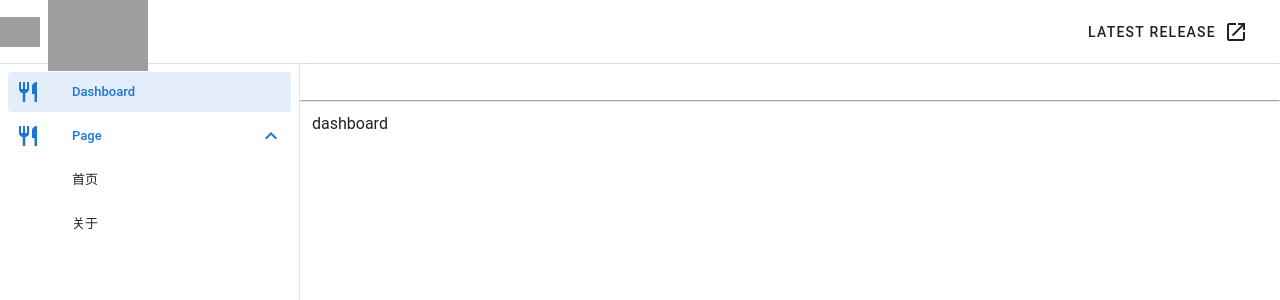
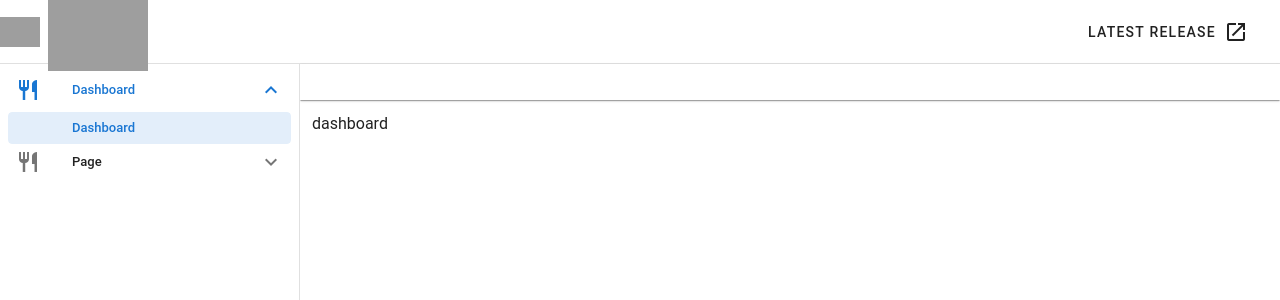
Before and after one commit to gongzigege/vue2_vuetify_template, a Vue app: page /dashboard#/home in a window 1280 px wide. Shown: the top 300 px of the page. Built offline with nearby package versions, Linux system fonts and the light colour scheme; grey boxes are pictures that could not be loaded.

Commit message:
路由和侧边栏 结合

```diff
--- a/src/layouts/AppNavigationDrawer.vue
+++ b/src/layouts/AppNavDrawer.vue
@@ -6,7 +6,7 @@
     disable-route-watcher
     width="300"
     class="gy-navigation-drawer"
-    v-model="$store.state.app.appbar.opened"
+    v-model="drawer"
   >
     <template #prepend>
       <div class="d-flex align-center gy-bar--underline" style="height: 64px;">
@@ -29,27 +29,33 @@
         />
       </div>
     </template>
+    <keep-alive>
+      <AppNavDrawerList :routes="routes" />
+    </keep-alive>
 
-    <template #default>
-      <AppNavigationDrawerList :routes="routes" />
-    </template>
+    <div class="pt-12" />
   </v-navigation-drawer>
 </template>
 <script>
-import { constantRoutes } from '@/router'
+import { constantRoutes, asyncRoutes } from '@/router'
 
 export default {
-  name: 'AppNavigationDrawer',
+  name: 'AppNavDrawer',
   components: {
-    AppNavigationDrawerList: () => import('./components/AppNavigationDrawerList')
+    AppNavDrawerList: () => import('./components/AppNavDrawerList')
   },
 
   data: () => ({
-    routes: []
+    drawer: null
   }),
-  computed: {},
+  computed: {
+    routes() {
+      return constantRoutes.concat(asyncRoutes)
+    }
+  },
+  created() {},
   mounted() {
-    this.routes = constantRoutes
+    this.drawer = this.$store.state.app.appbar.opened
   },
   methods: {}
 }
--- /dev/null
+++ b/src/layouts/components/AppNavDrawerList.vue
@@ -0,0 +1,79 @@
+<template>
+  <v-list nav dense expand>
+    <template v-for="item in navDrawerList">
+      <AppNavDrawerListGroup
+        v-if="item.children"
+        :key="`group-${item.path}`"
+        :item="item"
+        :basePath="item.path"
+      />
+
+      <AppNavDrawerListItem v-else :key="`item-${item.path}`" />
+    </template>
+  </v-list>
+</template>
+
+<script>
+/**
+ * TODO: 只有一个路由时，子路由作为默认路由 - 2021/01/18
+ */
+import { mapActions } from 'vuex'
+
+export default {
+  name: 'AppNavDrawerList',
+  components: {
+    AppNavDrawerListGroup: () => import('./AppNavDrawerListGroup'),
+    AppNavDrawerListItem: () => import('./AppNavDrawerListItem')
+  },
+  props: {
+    routes: {
+      type: Array,
+      required: true,
+      default: () => []
+    }
+  },
+  data() {
+    this.onlyOneChild = null
+    return {}
+  },
+  computed: {
+    navDrawerList() {
+      const filterList = this.filterHandle(this.routes)
+      console.log(filterList)
+      return filterList
+    }
+  },
+  methods: {
+    ...mapActions(['tabViews/addTabView']),
+
+    _isExpand(value, route) {
+      const routeCurrent = route
+      if (routeCurrent.path === value) {
+        return true
+      } else {
+        return false
+      }
+    },
+
+    listItemHandle(values) {
+      console.log(values)
+
+      this['tabViews/addTabView'](values)
+    },
+
+    // 递归过滤路由中包含 hidden: true 的路由
+    filterHandle(array) {
+      return array.filter((item) => {
+        if (!item.hidden) {
+          if (item.children) {
+            item.children = this.filterHandle(item.children)
+          }
+          return item
+        }
+      })
+    }
+  }
+}
+</script>
+
+<style></style>
--- /dev/null
+++ b/src/layouts/components/AppNavDrawerListGroup.vue
@@ -0,0 +1,81 @@
+<template>
+  <v-list-group
+    v-model="model"
+    :group="group"
+    :prepend-icon="item.meta.icon"
+    class="v-list-group--default"
+    no-action
+    v-bind="$attrs"
+  >
+    <template v-slot:activator>
+      <v-list-item-content>
+        <v-list-item-title v-if="item.meta.title" v-text="item.meta.title"></v-list-item-title>
+      </v-list-item-content>
+    </template>
+
+    <template v-for="child in item.children">
+      <AppNavDrawerListGroup
+        v-if="child.children"
+        :key="`sub-group-${child.name}`"
+        :item="child"
+        :basePath="`${basePath}/${child.path}`"
+        sub-group
+      />
+
+      <AppNavDrawerListItem
+        v-else
+        :key="`child-${child.name}`"
+        :item="child"
+        :basePath="basePath"
+      />
+    </template>
+  </v-list-group>
+</template>
+
+<script>
+export default {
+  name: 'AppNavDrawerListGroup',
+  components: {
+    AppNavDrawerListItem: () => import('./AppNavDrawerListItem')
+  },
+  props: {
+    item: {
+      type: Object,
+      default: () => ({})
+    },
+    basePath: {
+      type: String,
+      default: ''
+    }
+  },
+  data: () => ({
+    model: null
+  }),
+  computed: {
+    // 分配路由命名空间。接受用于确定活动状态的字符串或regexp
+    group() {
+      return this.genGroup(this.item.children)
+    }
+  },
+  methods: {
+    genGroup(items) {
+      return items
+        .reduce((acc, cur) => {
+          acc.push(cur.children ? this.genGroup(cur.children) : cur.path)
+          return acc
+        }, [])
+        .join('|')
+    }
+  }
+}
+</script>
+
+<style lang="sass">
+.v-list-group.v-list-group--default
+  .v-list-group__header
+    min-height: 32px
+
+    > .v-list-item__icon
+      margin-bottom: 6px
+      margin-top: 6px
+</style>
--- /dev/null
+++ b/src/layouts/components/AppNavDrawerListItem.vue
@@ -0,0 +1,60 @@
+<template>
+  <v-list-item
+    :href="item.href"
+    :rel="item.href ? 'nofollow' : undefined"
+    :target="item.href ? '_blank' : undefined"
+    :to="resolvePath(item.path)"
+    class="v-list-item--default"
+    v-bind="$attrs"
+    v-on="$listeners"
+  >
+    <v-list-item-icon v-if="item.icon">
+      <v-icon v-text="item.icon" />
+    </v-list-item-icon>
+
+    <v-list-item-content>
+      <v-list-item-title v-text="item.meta.title" />
+    </v-list-item-content>
+  </v-list-item>
+</template>
+
+<script>
+import path from 'path'
+import { isExternal } from '@/utils/validate'
+
+export default {
+  name: 'AppNavDrawerListItem',
+
+  props: {
+    item: {
+      type: Object,
+      default: () => ({})
+    },
+    basePath: {
+      type: String,
+      default: ''
+    }
+  },
+
+  methods: {
+    resolvePath(routePath) {
+      if (isExternal(routePath)) {
+        return routePath
+      }
+      if (isExternal(this.basePath)) {
+        return this.basePath
+      }
+      return path.resolve(this.basePath, routePath)
+    }
+  }
+}
+</script>
+
+<style lang="sass">
+.v-list-item.v-list-item.v-list-item--default
+  min-height: 32px
+
+  > .v-list-item__icon
+    margin-bottom: 6px
+    margin-top: 6px
+</style>
--- a/src/layouts/components/AppNavigationDrawerList.vue
+++ /dev/null
@@ -1,100 +0,0 @@
-<template>
-  <v-list nav dense>
-    <template v-for="route in routes">
-      <v-list-item
-        :key="route.path"
-        v-if="hasOneShowingChild(route.children, route)"
-        link
-        target="a"
-        :to="{ name: onlyOneChild.name, query: onlyOneChild.query }"
-        color="primary"
-        @click="listItemHandle(onlyOneChild)"
-      >
-        <v-list-item-icon>
-          <v-icon v-text="onlyOneChild.meta.action"></v-icon>
-        </v-list-item-icon>
-        <v-list-item-content>
-          <v-list-item-title v-text="onlyOneChild.meta.title"></v-list-item-title>
-        </v-list-item-content>
-      </v-list-item>
-
-      <v-list-group :key="route.path" v-else v-model="route.meta.action" no-action color="primary">
-        <template v-slot:activator>
-          <v-list-item-icon>
-            <v-icon v-text="route.meta.action"></v-icon>
-          </v-list-item-icon>
-          <v-list-item-content>
-            <v-list-item-title v-text="route.meta.title"></v-list-item-title>
-          </v-list-item-content>
-        </template>
-
-        <v-list-item
-          link
-          target="a"
-          v-for="child in route.children"
-          :to="{ name: child.name, query: child.query }"
-          :key="child.meta.title"
-          color="primary"
-          @click="listItemHandle(child)"
-        >
-          <v-list-item-content>
-            <v-list-item-title v-text="child.meta.title"></v-list-item-title>
-          </v-list-item-content>
-        </v-list-item>
-      </v-list-group>
-    </template>
-  </v-list>
-</template>
-
-<script>
-import { mapActions } from 'vuex'
-
-export default {
-  name: 'AppNavigationDrawerList',
-  props: {
-    routes: {
-      type: Array,
-      default: function() {
-        return []
-      }
-    }
-  },
-  data() {
-    this.onlyOneChild = null
-    return {}
-  },
-  methods: {
-    ...mapActions(['tabViews/addTabView']),
-    listItemHandle(values) {
-      console.log(values)
-
-      this['tabViews/addTabView'](values)
-    },
-    hasOneShowingChild(children = [], parent) {
-      const showingChildren = children.filter((item) => {
-        if (item.hidden) {
-          return false
-        } else {
-          this.onlyOneChild = item
-          return true
-        }
-      })
-      console.log(showingChildren)
-      // When there is only one child router, the child router is displayed by default
-      if (showingChildren.length === 1) {
-        return true
-      }
-
-      // Show parent if there are no child router to display
-      if (showingChildren.length === 0) {
-        this.onlyOneChild = { ...parent, path: '', noShowingChildren: true }
-        return true
-      }
-
-      return false
-    }
-  }
-}
-</script>
-
-<style></style>
--- a/src/layouts/components/AppTabs.vue
+++ b/src/layouts/components/AppTabs.vue
@@ -38,7 +38,7 @@ export default {
     })
   },
   mounted() {
-    console.log(this.visitedTabViews)
+    // console.log(this.visitedTabViews)
   },
   methods: {
     ...mapActions({
--- a/src/layouts/index.vue
+++ b/src/layouts/index.vue
@@ -1,7 +1,9 @@
 <template>
   <v-app id="guiyang">
     <AppBar />
-    <AppNavigationDrawer />
+
+    <AppNavDrawer />
+
     <AppMain />
   </v-app>
 </template>
@@ -11,7 +13,7 @@ export default {
 
   components: {
     AppBar: () => import('./AppBar'),
-    AppNavigationDrawer: () => import('./AppNavigationDrawer'),
+    AppNavDrawer: () => import('./AppNavDrawer'),
     AppMain: () => import('./AppMain')
   },
 
--- a/src/router/index.js
+++ b/src/router/index.js
@@ -5,33 +5,46 @@ import Layout from '@/layouts'
 
 Vue.use(VueRouter)
 
+/**
+ * !!! 注意：
+ *
+ * hidden: true                               如果设置为 true 则不展示在侧边栏(默认为 false)
+ * name: 'RouteName'                          这个名称用于 <keep-alive> // !!!必须设置
+ * meta: {
+ *  roles: ['admin', 'editor']                控制页面角色(权限) - 可以设置多个
+ *  title: 'title'                            用于显示在侧边栏和 Tab - 建议设置
+ *  icon: 'vuetify-icon-name'/'svg-name'    用于显示在侧边栏和 Tab
+ *  noCache: true                             如果设置为 true 则不对页面进行缓存(默认为false)
+ * }
+ */
 export const constantRoutes = [
   {
     path: '/',
     component: Layout,
     redirect: '/dashboard',
-    // hidden: true,
     meta: {
       title: 'Dashboard',
-      action: 'mdi-silverware-fork-knife'
+      icon: 'mdi-silverware-fork-knife'
     },
     children: [
       {
         path: 'dashboard',
         component: () => import('@/views/Dashboard'),
         name: 'Dashboard',
-        hidden: true,
-        meta: { title: 'Dashboard', action: 'mdi-silverware-fork-knife', affix: true }
+        meta: { title: 'Dashboard', tabsFix: true }
       }
     ]
-  },
+  }
+]
+
+export const asyncRoutes = [
   {
     path: '/index',
     component: Layout,
     redirect: { name: 'Home' },
     meta: {
       title: 'Page',
-      action: 'mdi-silverware-fork-knife'
+      icon: 'mdi-silverware-fork-knife'
     },
     children: [
       {
@@ -39,34 +52,36 @@ export const constantRoutes = [
         component: () => import('@/views/Home'),
         name: 'Home',
         meta: {
-          title: '首页',
-          action: 'mdi-silverware-fork-knife'
-        }
+          title: '首页'
+        },
+        children: [
+          {
+            path: 'asdfasdf',
+            component: () => import('@/views/Dashboard'),
+            name: 'Dasdf',
+            meta: { title: 'ASdasdf', tabsFix: true }
+          }
+        ]
       },
       {
         path: 'about',
         component: () => import('@/views/About'),
         name: 'About',
         meta: {
-          title: '关于',
-          action: 'mdi-silverware-fork-knife'
+          title: '关于'
         }
       }
     ]
-  }
-]
-
-export const asyncRoutes = [
-  {},
+  },
   // 404 页面必须放在最后面 !!!
-  { path: '*', redirect: '/404' }
+  { path: '*', redirect: '/404', hidden: true }
 ]
 
 const createRouter = () =>
   new VueRouter({
     mode: 'history',
     scrollBehavior: () => ({ y: 0 }),
-    routes: constantRoutes
+    routes: constantRoutes.concat(asyncRoutes)
   })
 
 const router = createRouter()
--- /dev/null
+++ b/src/utils/validate.js
@@ -0,0 +1,7 @@
+/**
+ * @param {string} path
+ * @returns {Boolean}
+ */
+export function isExternal(path) {
+  return /^(https?:|mailto:|tel:)/.test(path)
+}
```
